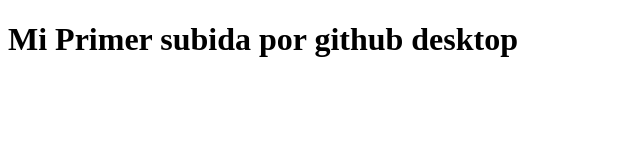
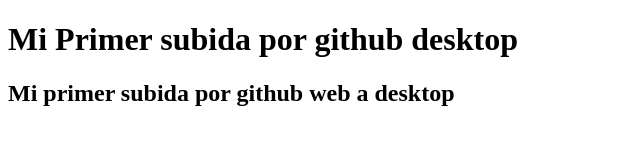
Before and after one commit to dgperezp/practica17ago23, a plain HTML site: page Practica2a/Index.html in a window 1280 px wide. Shown: the whole page, without its empty margins (0-640 px from the left). Drawn offline with Linux system fonts and the light colour scheme.

Commit message:
Update Index.html ver 2
version 2 index

```diff
--- a/Practica2a/Index.html
+++ b/Practica2a/Index.html
@@ -8,6 +8,6 @@
 <body>
 
     <h1> Mi Primer subida por github desktop</h1>
-
+    <h2> Mi primer subida por github web a desktop</h2>
 </body>
 </html>
```
